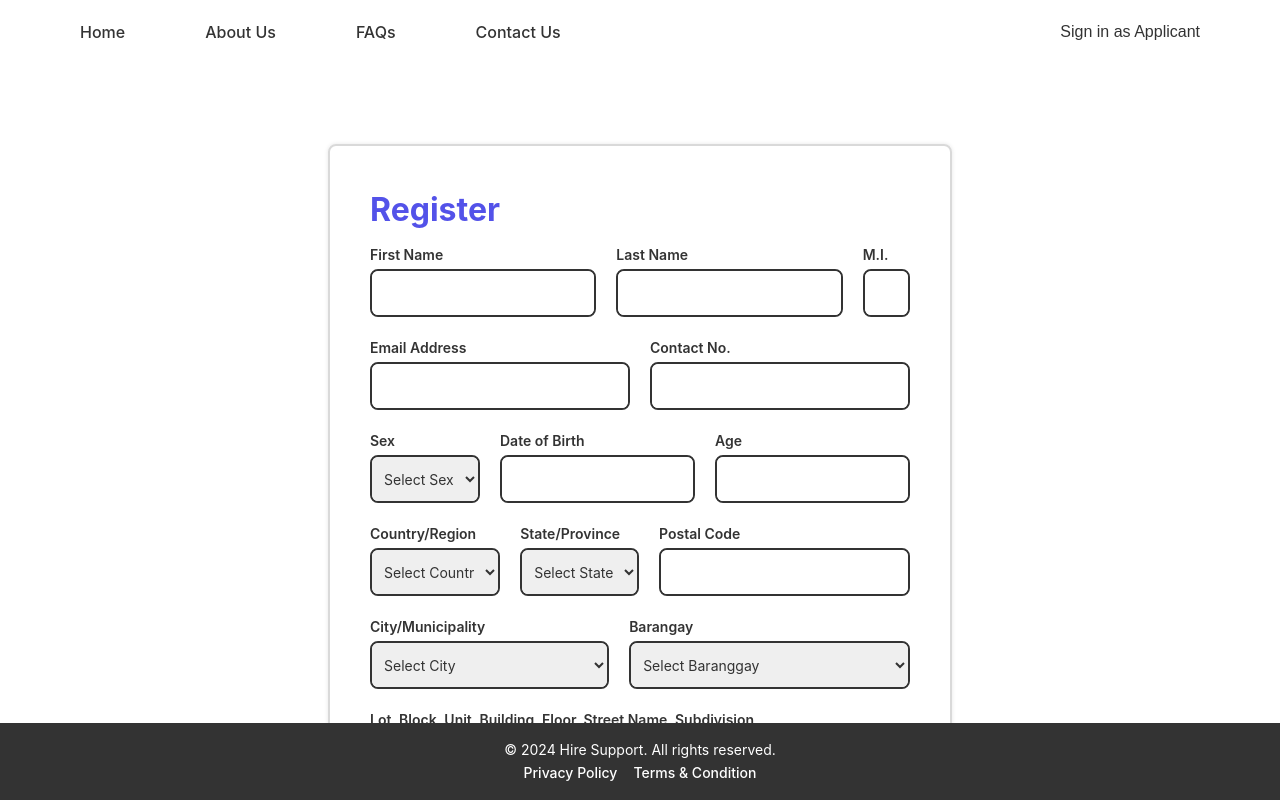
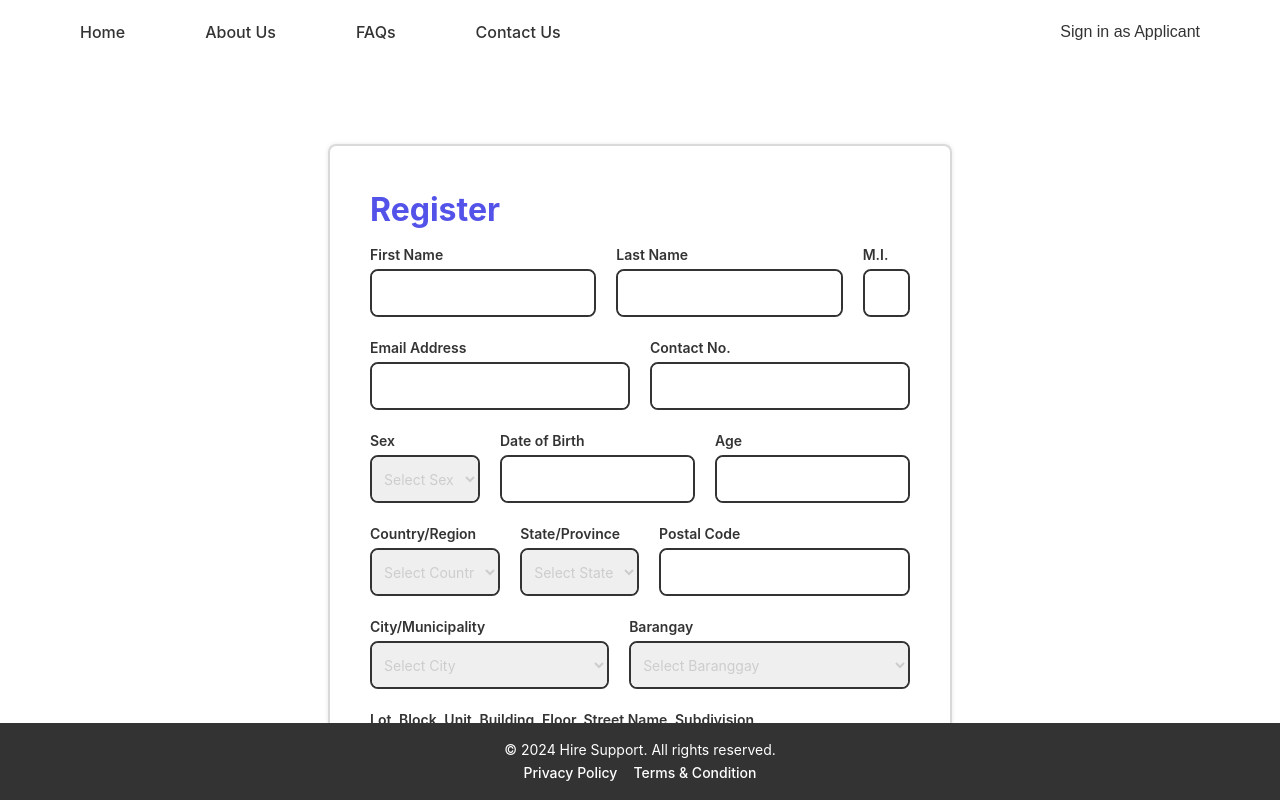
Before and after one commit to ms-hollow/Hire-Support-Resume-Verification-and-Applicant-Ranking-System-using-NLP, a Next.js app in the folder frontend/: page /Register in a window 1280 px wide. Shown: the top 800 px of the page. Built offline with nearby package versions, Linux system fonts and the light colour scheme.

Commit message:
Update page.js

```diff
--- a/frontend/app/(pages)/(Applicant)/Register/page.js
+++ b/frontend/app/(pages)/(Applicant)/Register/page.js
@@ -70,10 +70,10 @@ export default function Register() {
                         <div className="flex flex-col flex-grow">
                             <p className="lg:text-medium mb:text-small sm:text-small xsm:text-small text-fontcolor pb-1 font-semibold">Sex</p>
                                     <div className="h-medium rounded-xs border-2 border-fontcolor h-10 flex">
-                                        <select className="text-fontcolor lg:w-auto mb:w-full sm:w-full xsm:w-full lg:text-medium mb:text-small sm:text-small xsm:text-small" id="sex" name="sex" required/*onChange={handleChange}*/>
-                                            <option  disabled selected hidden> Select Sex</option>
-                                            <option >Female</option>
-                                            <option >Male</option>
+                                        <select className="valid:text-fontcolor invalid:text-placeholder lg:w-auto mb:w-full sm:w-full xsm:w-full lg:text-medium mb:text-small sm:text-small xsm:text-small " id="sex" name="sex" required/*onChange={handleChange}*/>
+                                            <option value=''disabled selected hidden> Select Sex</option>
+                                            <option value="Female">Female</option>
+                                            <option value="Male">Male</option>
                                         </select>
                                     </div>
                                 </div>
@@ -94,10 +94,10 @@ export default function Register() {
                         <div className="flex flex-col flex-grow">
                                 <p className="lg:text-medium mb:text-small sm:text-small xsm:text-small text-fontcolor pb-1 font-semibold">Country/Region</p>
                                         <div className="h-medium rounded-xs border-2 border-fontcolor h-10 flex">
-                                            <select className="text-fontcolor w-auto mb:w-full sm:w-full xsm:w-full lg:text-medium mb:text-small sm:text-small xsm:text-small" id="country" name="country" required/*onChange={handleChange}*/>
-                                                <option  disabled selected hidden>Select Country</option>
-                                                <option >Philippines</option>
-                                                <option >Europe</option>
+                                            <select className="valid:text-fontcolor invalid:text-placeholder w-auto mb:w-full sm:w-full xsm:w-full lg:text-medium mb:text-small sm:text-small xsm:text-small" id="country" name="country" required/*onChange={handleChange}*/>
+                                                <option value='' disabled selected hidden>Select Country</option>
+                                                <option value='Philippines'>Philippines</option>
+                                                <option value='Europe'>Europe</option>
                                             </select>
                                         </div>
                                 </div>
@@ -105,10 +105,10 @@ export default function Register() {
                                 <div className="flex flex-col flex-grow">
                                     <p className="lg:text-medium mb:text-small sm:text-small xsm:text-small text-fontcolor pb-1 font-semibold">State/Province</p>
                                     <div className="h-medium rounded-xs border-2 border-fontcolor h-10 flex">
-                                        <select  className="text-fontcolor lg:text-medium mb:text-small sm:text-small xsm:text-small" id="state" name="state" required/*onChange={handleChange}*/>
-                                            <option disabled selected hidden>Select State</option>
-                                            <option >Metro Manila</option>
-                                            <option>Region 1</option>
+                                        <select  className="valid:text-fontcolor invalid:text-placeholder lg:text-medium mb:text-small sm:text-small xsm:text-small" id="state" name="state" required/*onChange={handleChange}*/>
+                                            <option value=''disabled selected hidden>Select State</option>
+                                            <option value='Metro Manila'>Metro Manila</option>
+                                            <option value='Pegion 1'>Region 1</option>
                                         </select>
                                     </div>
                                 </div>
@@ -124,10 +124,10 @@ export default function Register() {
                         <div className="flex flex-col flex-grow">
                             <p className="lg:text-medium mb:text-small sm:text-small xsm:text-small text-fontcolor pb-1 font-semibold">City/Municipality</p>
                                     <div className="h-medium rounded-xs border-2 border-fontcolor h-10 flex">
-                                        <select className="text-fontcolor lg:text-medium mb:text-small sm:text-small xsm:text-small" id="city" name="city" required/*onChange={handleChange}*/>
-                                            <option  disabled selected hidden>Select City</option>
-                                            <option >Quezon</option>
-                                            <option>Manila</option>
+                                        <select className="valid:text-fontcolor invalid:text-placeholder lg:text-medium mb:text-small sm:text-small xsm:text-small" id="city" name="city" required/*onChange={handleChange}*/>
+                                            <option value=''  disabled selected hidden>Select City</option>
+                                            <option value='Quezon'>Quezon</option>
+                                            <option value='Manila'>Manila</option>
                                         </select>
                                     </div>
 
@@ -136,10 +136,10 @@ export default function Register() {
                                 <div className="flex flex-col flex-grow">
                                     <p className="lg:text-medium mb:text-small sm:text-small xsm:text-small text-fontcolor pb-1 font-semibold">Barangay</p>
                                         <div className="h-medium rounded-xs border-2 border-fontcolor flex">
-                                        <select className="text-fontcolor lg:text-medium mb:text-small sm:text-small xsm:text-small" id="barangay" name="barangay" required/*onChange={handleChange}*/>
-                                            <option  disabled selected hidden>Select Baranggay</option>
-                                            <option>Tandang Sora</option>
-                                            <option>Ermita</option>
+                                        <select className="valid:text-fontcolor invalid:text-placeholder lg:text-medium mb:text-small sm:text-small xsm:text-small" id="barangay" name="barangay" required/*onChange={handleChange}*/>
+                                            <option value='' disabled selected hidden>Select Baranggay</option>
+                                            <option value='Tandang Sora'>Tandang Sora</option>
+                                            <option value='Ermita'>Ermita</option>
                                         </select>
                                         </div>
                                 </div>
@@ -157,12 +157,12 @@ export default function Register() {
                                     <input type="linkedin-link" id="state" name="linkedIn" placeholder="" required /*onChange={handleChange}*/></input>
                                 </div>
 
-                             <p className="lg:text-medium mb:text-small sm:text-small xsm:text-small pt-4 pb-1 font-semibold">Password</p>
+                             <p className="lg:text-medium mb:text-small sm:text-small xsm:text-small pt-4 pb-1 text-fontcolor font-semibold">Password</p>
                                 <div className="h-medium rounded-xs border-2 border-fontcolor h-10 flex">
                                     <input type={showPassword ? 'text' : 'password'} id="password" name="password" placeholder="" required  onChange={handleChange} ></input>
                                 </div>
 
-                             <p className="lg:text-medium mb:text-small sm:text-small xsm:text-small pt-4 pb-1 font-semibold">Confirm Password</p>
+                             <p className="lg:text-medium mb:text-small sm:text-small xsm:text-small pt-4 pb-1 text-fontcolor font-semibold">Confirm Password</p>
                                 <div className="h-medium rounded-xs border-2 border-fontcolor h-10 flex">
                                     <input type={showPassword ? 'text' : 'password'} id="password" name="password" placeholder="" required  onChange={handleChange} ></input>
                                 </div>
@@ -170,7 +170,7 @@ export default function Register() {
                             {/*checkbox*/}
                             <div className="flex pt-12 pb-12">
                             <input type="checkbox"value="" id="agreement" className="flex items-start h-5 w-8 "/>
-                            <p className="text-small items-center justify-center ml-5"> By creating an account or signing in, you understand and agree to our Terms. You also acknowledge our <span className="font-medium"> <Link href="" className="underline">Terms & Condition</Link></span> and <span className="font-medium"> <Link href="" className="underline">Privacy Policy</Link></span></p>
+                            <p className="text-fontcolor text-small items-center justify-center ml-5"> By creating an account or signing in, you understand and agree to our Terms. You also acknowledge our <span className="font-medium"> <Link href="" className="underline">Terms & Condition</Link></span> and <span className="font-medium"> <Link href="" className="underline">Privacy Policy</Link></span></p>
                             </div>
 
                     </div>
```
